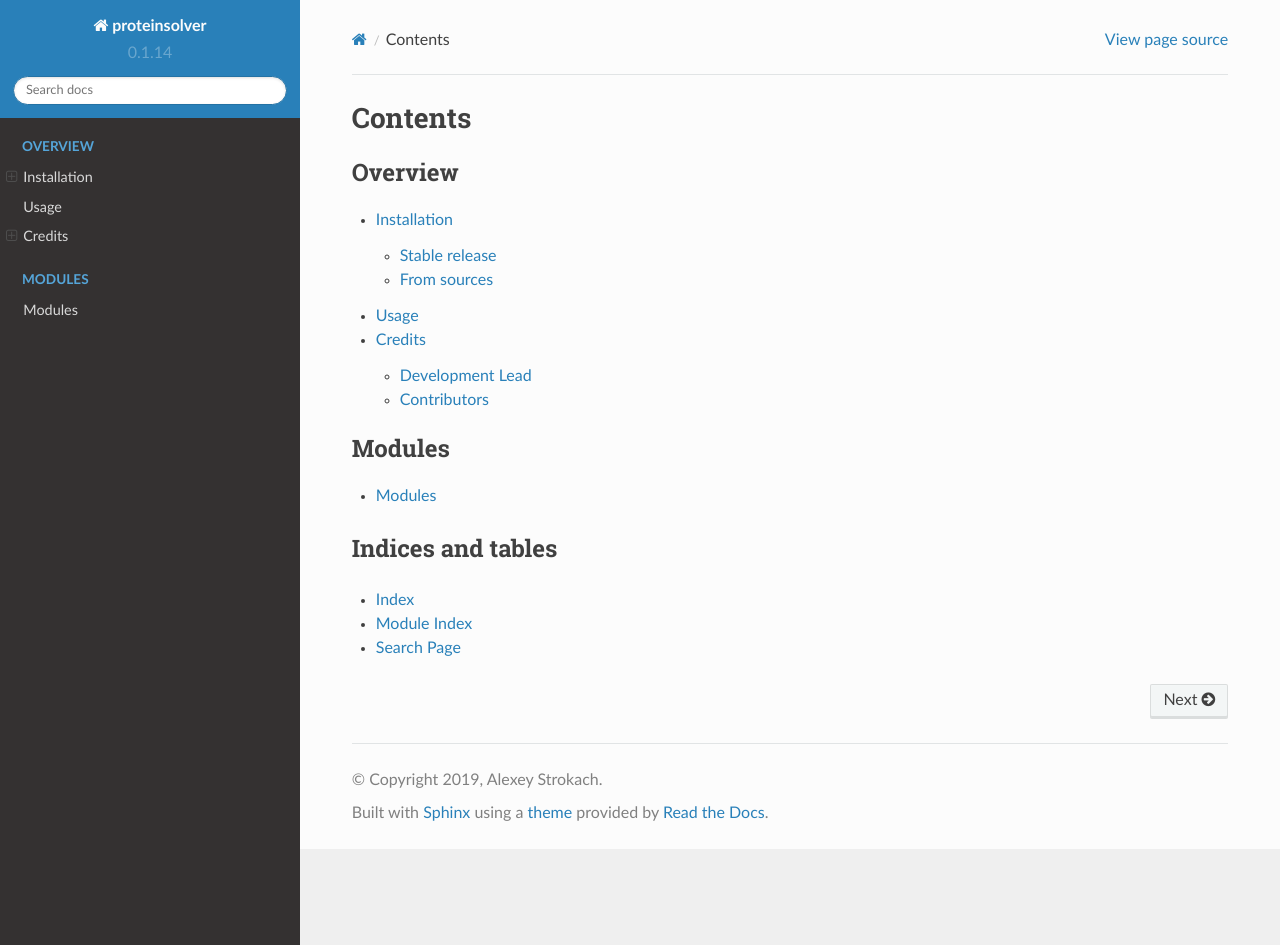
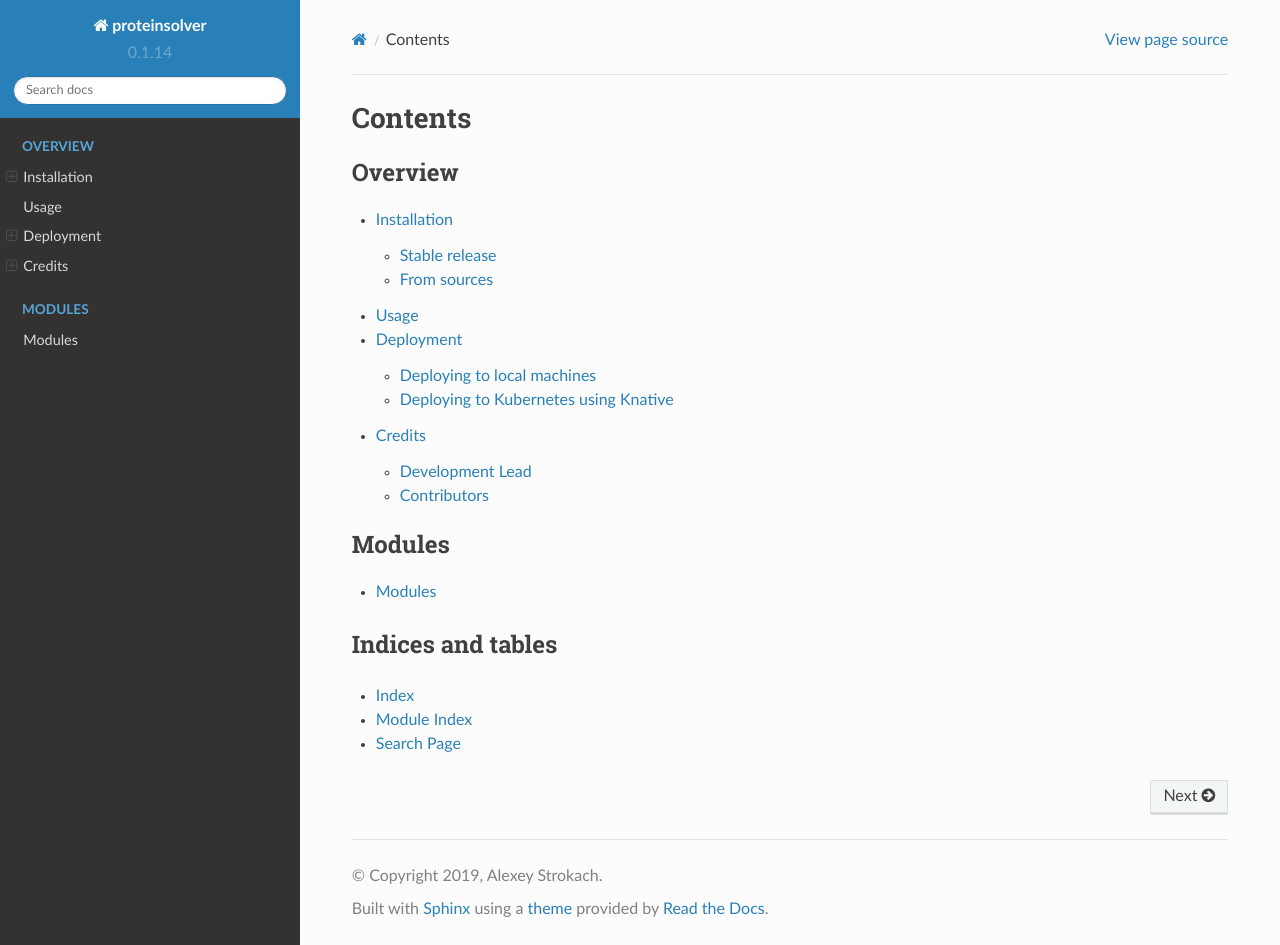
Before and after one commit to ostrokach/proteinsolver, a Sphinx documentation site: the page built from docs/index.rst, in a window 1280 px wide and 945 px high. Built offline with Sphinx 7.4.7 and the Read the Docs theme 2.0.0, drawn with Linux system fonts in a browser that asks for light colours; some of the changed lines change nothing that is shown.

Commit message:
Add documentation describing the deployment of docker images to local machines and kubernetes clusters

````diff
--- /dev/null
+++ b/docs/deployment.md
@@ -0,0 +1,117 @@
+# Deployment
+
+## Deploying to local machines
+
+### Sudoku web server
+
+```bash
+docker run -d --restart unless-stopped -p 8080:8080 \
+  --env PORT=8080 \
+  --env NOTEBOOK_PATH=proteinsolver/notebooks/30_sudoku_dashboard.ipynb \
+  registry.gitlab.com/ostrokach/proteinsolver:v0.1.14
+```
+
+### Protein design web server
+
+```bash
+docker run -d --restart unless-stopped -p 8080:8080 \
+  --env PORT=8080 \
+  --env NOTEBOOK_PATH=proteinsolver/notebooks/30_design_dashboard.ipynb \
+  --gpus '"device=0"' \
+  registry.gitlab.com/ostrokach/proteinsolver:v0.1.14
+```
+
+## Deploying to Kubernetes using Knative
+
+### Sudoku web server
+
+Create a Sudoku service configuration file, as given below.
+
+```yaml
+# sudoku-service.yaml
+apiVersion: serving.knative.dev/v1
+kind: Service
+metadata:
+  name: sudoku
+  namespace: default
+spec:
+  template:
+    metadata:
+      name: sudoku-v1
+      annotations:
+        # Knative concurrency-based autoscaling (default).
+        autoscaling.knative.dev/class: kpa.autoscaling.knative.dev
+        autoscaling.knative.dev/metric: concurrency
+        # Disable scale to zero with a minScale of 1.
+        autoscaling.knative.dev/minScale: "1"
+        # Limit scaling to 10 pods.
+        autoscaling.knative.dev/maxScale: "10"
+    spec:
+      containers:
+      - name: user-container
+        image: registry.gitlab.com/ostrokach/proteinsolver:v0.1.14
+        ports:
+        - containerPort: 8080
+        env:
+        - name: NOTEBOOK_PATH
+          value: proteinsolver/notebooks/30_sudoku_dashboard.ipynb
+        resources:
+          limits:
+            cpu: '1.8'
+            memory: 12Gi
+      timeoutSeconds: 600
+      containerConcurrency: 12
+```
+
+Apply the Sudoku service configuration file.
+
+```bash
+kubectl apply -f sudoku-service.yaml
+```
+
+### Protein design web server
+
+Create a protein design service configuration file, as given below.
+
+```yaml
+# design-service.yaml
+apiVersion: serving.knative.dev/v1
+kind: Service
+metadata:
+  name: design
+  namespace: default
+spec:
+  template:
+    metadata:
+      name: design-v1
+      annotations:
+        # Knative concurrency-based autoscaling (default).
+        autoscaling.knative.dev/class: kpa.autoscaling.knative.dev
+        autoscaling.knative.dev/metric: concurrency
+        # Disable scale to zero with a minScale of 1.
+        autoscaling.knative.dev/minScale: "1"
+        # Limit scaling to 10 pods.
+        autoscaling.knative.dev/maxScale: "10"
+    spec:
+      containers:
+      - name: user-container
+        image: registry.gitlab.com/ostrokach/proteinsolver:v0.1.14
+        ports:
+        - containerPort: 8080
+        env:
+        - name: NOTEBOOK_PATH
+          value: proteinsolver/notebooks/30_design_dashboard.ipynb
+        resources:
+          limits:
+            cpu: '7'
+            memory: 24Gi
+            nvidia.com/gpu: '1'
+      timeoutSeconds: 600
+      containerConcurrency: 8
+```
+
+Apply the protein design service configuration file.
+
+```bash
+kubectl apply -f design-service.yaml
+```
--- a/docs/index.rst
+++ b/docs/index.rst
@@ -10,6 +10,7 @@
    readme
    installation
    usage
+   deployment
    authors
 
 .. toctree::
````
